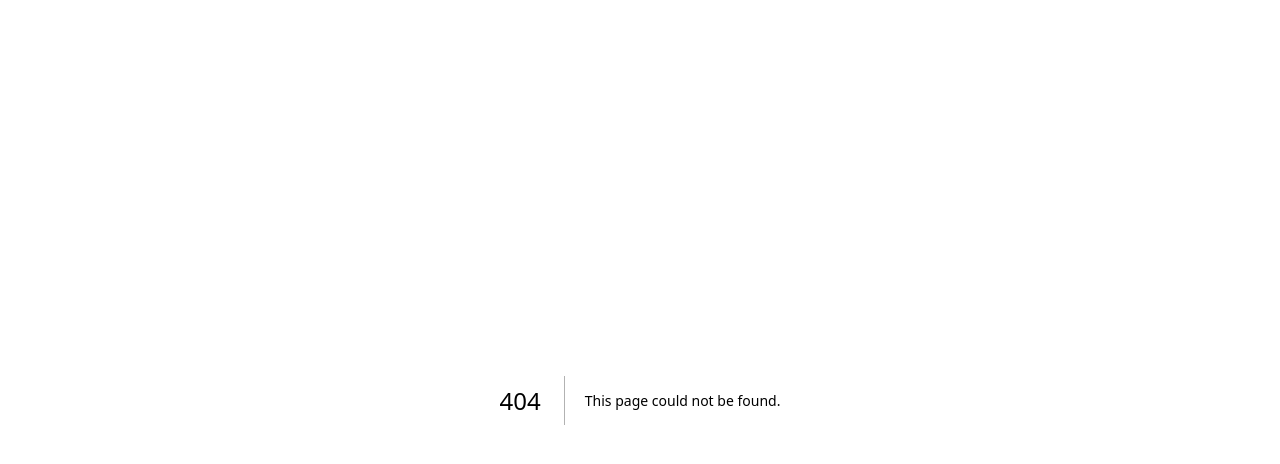
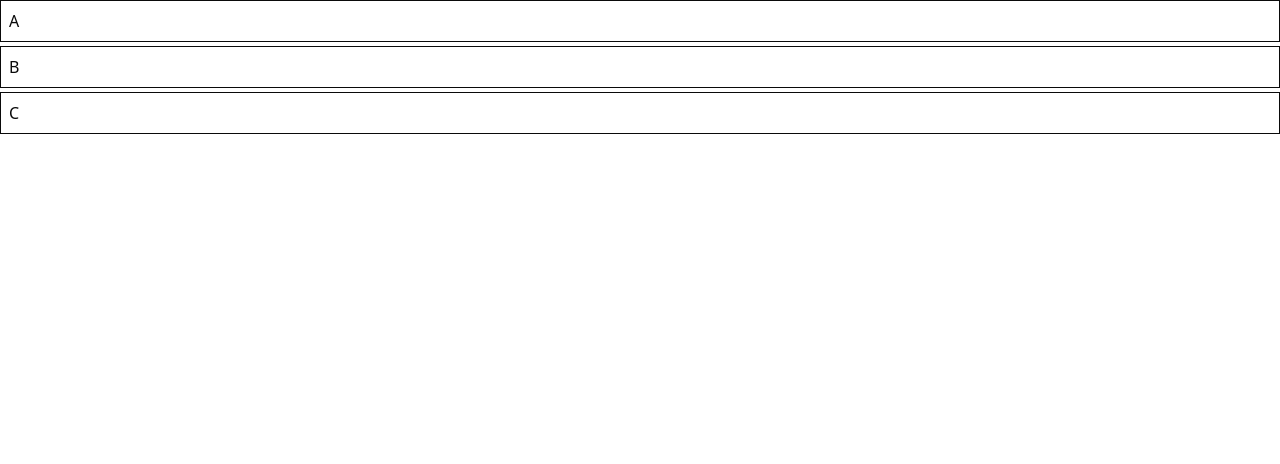
Before and after one commit to jkkim09/nextjs-v15, a Next.js app: page /test/dnd in a window 1280 px wide. Before the commit this address had no page. Shown: the top 464 px of the page. Built offline with nearby package versions, Linux system fonts and the light colour scheme.

Commit message:
feat: dnd 추가

```diff
--- /dev/null
+++ b/app/test/dnd/page.tsx
@@ -0,0 +1,47 @@
+'use client';
+
+import {
+  SortableContext,
+  useSortable,
+  verticalListSortingStrategy,
+} from '@dnd-kit/sortable';
+import { CSS } from '@dnd-kit/utilities';
+
+const SortableItem = ({
+  id,
+  children,
+}: {
+  id: string | number;
+  children: React.ReactNode;
+}) => {
+  const { attributes, listeners, setNodeRef, transform, transition } =
+    useSortable({ id });
+  const style = { transform: CSS.Transform.toString(transform), transition };
+
+  return (
+    <div
+      ref={setNodeRef}
+      style={style}
+      {...attributes}
+      {...listeners}
+      className="p-2 border mb-1 bg-white"
+    >
+      {children}
+    </div>
+  );
+};
+
+const DnDPage = () => {
+  const items = ['A', 'B', 'C'];
+  return (
+    <SortableContext items={items} strategy={verticalListSortingStrategy}>
+      {items.map((id) => (
+        <SortableItem key={id} id={id}>
+          {id}
+        </SortableItem>
+      ))}
+    </SortableContext>
+  );
+};
+
+export default DnDPage;
--- a/app/test/ui/page.tsx
+++ b/app/test/ui/page.tsx
@@ -295,6 +295,14 @@ const Page = () => {
       </div>
       <div className="box1"></div>
       <div className="size-10 bg-primary xs:size-40"></div>
+      <div className="w-[300px] line-clamp-1">
+        test test test test test test test test test test test test test test
+        test test test test test test test test
+      </div>
+      <div className="w-[300px] line-clamp-2">
+        test test test test test test test test test test test test test test
+        test test test test test test test test
+      </div>
     </div>
   );
 };
--- a/components/common/Table.tsx
+++ b/components/common/Table.tsx
@@ -29,6 +29,7 @@ export interface TableProps<T extends TreeData<T>> {
   checked?: (number | string)[];
   useTree?: boolean;
   useCheckBox?: boolean;
+  useDragAndDrop?: boolean;
 }
 
 // 모든 노드의 ID를 가져오는 헬퍼 함수
--- a/package.json
+++ b/package.json
@@ -12,6 +12,10 @@
     "type:base": "openapi-typescript http://3.37.227.162:8080/message/v3/api-doc -o ./types/base.ts"
   },
   "dependencies": {
+    "@dnd-kit/core": "^6.3.1",
+    "@dnd-kit/modifiers": "^9.0.0",
+    "@dnd-kit/sortable": "^10.0.0",
+    "@dnd-kit/utilities": "^3.2.2",
     "@hookform/resolvers": "^5.2.1",
     "@radix-ui/react-alert-dialog": "^1.1.15",
     "@radix-ui/react-dialog": "^1.1.15",
--- a/style/theme.css
+++ b/style/theme.css
@@ -87,6 +87,7 @@
 
 /* root 변수 */
 :root {
+  /* --font-display: 'Satoshi', 'sans-serif'; */
   --primary-base: #bbeee6;
   --radius: 0.625rem;
   --background: oklch(1 0 0);
--- a/tailwind.config.ts
+++ /dev/null
@@ -1,17 +0,0 @@
-import type { Config } from 'tailwindcss';
-import tailwindcssAnimate from 'tailwindcss-animate';
-
-const config: Config = {
-  darkMode: 'class',
-  content: [
-    './app/**/*.{js,ts,jsx,tsx}',
-    './components/**/*.{js,ts,jsx,tsx}',
-    './stories/**/*.stories.@(js|jsx|ts|tsx)',
-  ],
-  theme: {
-    extend: {},
-  },
-  plugins: [tailwindcssAnimate],
-};
-
-export default config;
```
Also changed, not shown: 2 other files (tests, documents, lock files or other folders).
